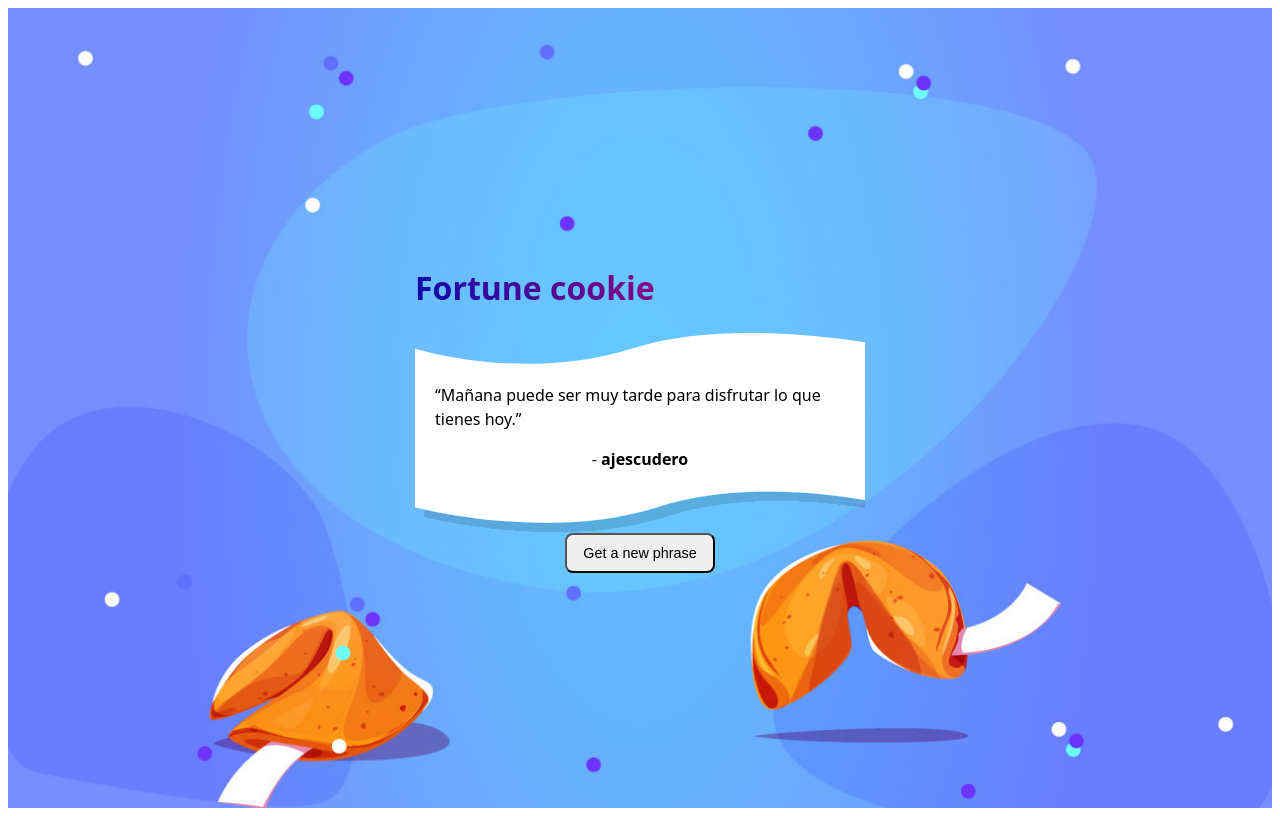
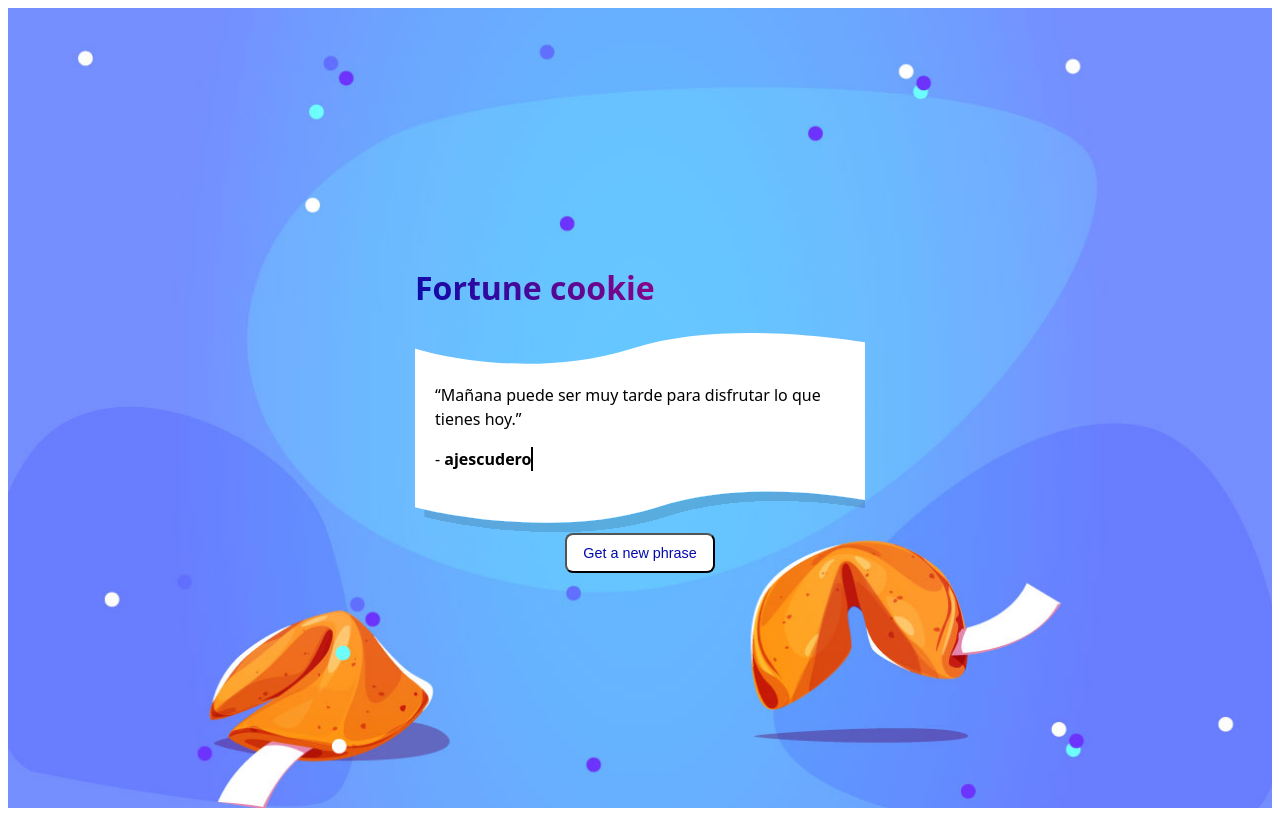
Before and after one commit to carlosgueva/galletafortuna, a React (Vite) app: page / in a window 1280 px wide. Built offline with nearby package versions, Linux system fonts and the light colour scheme.

Commit message:
animation added in index.css

```diff
--- a/src/index.css
+++ b/src/index.css
@@ -43,8 +43,46 @@ button {
 	border-radius: 8px;
 	padding: 10px 0;
 	font-size: 0.9rem;
+
+    background: white;
+    color: rgb(3, 11, 173);
+    cursor: pointer;
+    transition: transform 0.2s ease-in-out, box-shadow 0.2s ease-in-out;
 }
+
+button:hover {
+	transform: scale(1.1);
+    box-shadow: 5px 5px 4px purple;
+}
+
 
 p {
 	text-align: center;
 }
+
+@keyframes typing {
+    from {
+        width: 0;
+    }
+    to {
+        width: 20ch;
+    }
+}
+
+@keyframes blink {
+    50% {
+        border-color: transparent;
+    }
+}
+
+p {
+    display: block;
+    white-space: nowrap;
+    width: 0;
+    max-width: max-content;
+    border-right: 2px solid;
+    animation: typing 2s infinite steps(15) alternate,
+		blink 0.3s infinite step-end alternate;
+    overflow: hidden;
+    quotes: none;
+}
```
